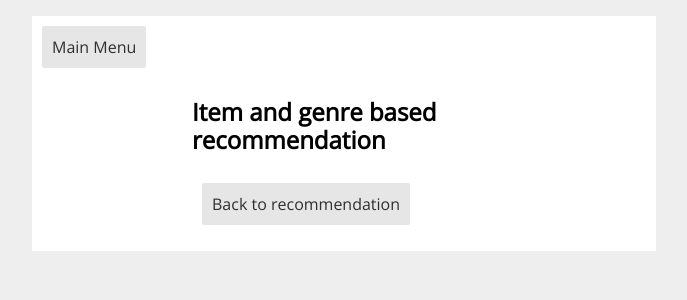
After one commit to robertjankowski/movie-recommendation-system, a Flask app: template templates/movie_genre.html in a window 1280 px wide. The commit adds this page. Shown: the top 300 px of the page, without its empty margins (296-983 px from the left). Run offline with Flask 2, Linux system fonts and the light colour scheme; the template is opened without the code that fills it, so the values that code supplies are empty; parts of the project's set-up code (start-up, migrations or seed data) failed here and were passed over; some libraries are stand-ins or nearby versions.

Commit message:
fix genre recommendation

```diff
--- a/app.py
+++ b/app.py
@@ -13,29 +13,35 @@ def index():
     return render_template('index.html')
 
 
-@app.route('/movie')
+@app.route('/title')
 def recommend_movie_form():
-    return render_template('movie_title_form.html', app=app)
+    return render_template('movie_form.html', app=app)
 
 
-@app.route('/movie', methods=['POST'])
+@app.route('/title', methods=['POST'])
 def recommend_movie():
     movie_title = request.form['movie_title']
     try:
         df = item_based_recom(app.recommender, movie_title).head(10)
     except Exception:
         return render_template('error_title.html')
-    return render_template('movie.html', name='Movie recommendation for {}'.format(movie_title), data=df)
+    return render_template('movie_title.html', name='Movie recommendation for {}'.format(movie_title), data=df)
+
+
+@app.route('/genre')
+def recommend_movie_genre_form():
+    return render_template('movie_form.html', app=app)
 
 
 @app.route('/genre', methods=['POST'])
 def recommend_movie_genre():
     movie_title = request.form['movie_title']
     try:
-        df = item_and_genre_based_recom(item_based_recom(app.recommender, movie_title), app.movies, categories)
+        df = item_and_genre_based_recom(item_based_recom(app.recommender, movie_title), app.movies, categories).head(10)
     except Exception:
         return render_template('error_title.html')
-    return render_template('movie.html', name='Movie and genre recommendation for {}'.format(movie_title), data=df)
+    return render_template('movie_genre.html', name='Movie and genre recommendation for {}'.format(movie_title),
+                           data=df)
 
 
 if __name__ == '__main__':
--- a/requirements.txt
+++ b/requirements.txt
@@ -53,3 +53,4 @@ Werkzeug==0.16.0
 widgetsnbextension==3.5.1
 zipp==0.6.0
 gunicorn
+scikit-learn
--- a/static/styles.css
+++ b/static/styles.css
@@ -1,38 +1,17 @@
 html {
-    font-family: sans-serif;
+    font-family: 'Open Sans', sans-serif;
     background: #eee;
     padding: 1rem;
 }
 
 body {
-    max-width: 960px;
+    max-width: 50%;
     margin: 0 auto;
     background: white;
 }
 
-p {
-    font-size: 20px;
-}
-
-h1 {
-    font-family: serif;
-    color: #377ba8;
-    margin: 1rem 0;
-}
-
 .content {
     padding: 0 10rem 1rem;
-}
-
-.content > header {
-    border-bottom: 1px solid lightgray;
-    display: flex;
-    align-items: flex-end;
-}
-
-.content > header h1 {
-    flex: auto;
-    margin: 1rem 0 0.25rem 0;
 }
 
 .content form {
@@ -43,23 +22,16 @@ h1 {
 
 .content label {
     font-weight: bolder;
-    font-size: 20px;
+    font-size: 1vw;
     margin-bottom: 0.5em;
 }
 
 input[type=text] {
-    padding: 10px;
-    border: 2px solid #ccc;
-    -webkit-border-radius: 5px;
+    padding: 1vw;
     border-radius: 5px;
 }
 
-input[type=text]:focus {
-    border-color: #333;
-}
-
 input[type=submit] {
-    padding: 5px 15px;
     background: #ccc;
     border: 0 none;
     cursor: pointer;
@@ -76,8 +48,8 @@ input[type=submit] {
 .recommend-button:hover {
     background: rgba(67, 37, 49, 0.55);
     letter-spacing: 1px;
-    -webkit-box-shadow: 0px 5px 40px -10px rgba(0, 0, 0, 0.2);
-    -moz-box-shadow: 0px 5px 40px -10px rgba(0, 0, 0, 0.31);
+    -webkit-box-shadow: 0 5px 40px -10px rgba(0, 0, 0, 0.2);
+    -moz-box-shadow: 0 5px 40px -10px rgba(0, 0, 0, 0.31);
     box-shadow: 5px 40px -10px rgba(0, 0, 0, 0.27);
     transition: all 0.4s ease 0s;
 }
--- a/templates/base.html
+++ b/templates/base.html
@@ -6,13 +6,14 @@
     <meta name="viewport" content="width=device-width, initial-scale=1">
     <link rel="stylesheet" href="https://unpkg.com/purecss@1.0.1/build/pure-min.css"
           integrity="sha384-oAOxQR6DkCoMliIh8yFnu25d7Eq/PHS21PClpwjOTeU2jRSq11vu66rf90/cZr47" crossorigin="anonymous">
+    <link href="https://fonts.googleapis.com/css?family=Lato|Open+Sans&display=swap" rel="stylesheet">
     <link rel="stylesheet" href="{{ url_for('static', filename='styles.css') }}">
 </head>
 <body>
 <header>
     <button class="recommend-button pure-button"
-        onclick="window.location.href='{{ url_for( 'index') }}';"> Main Menu
-</button>
+            onclick="window.location.href='{{ url_for( 'index') }}';"> Main Menu
+    </button>
 </header>
 
 <div class="content">
--- a/templates/movie_title_form.html
+++ b/templates/movie_form.html
@@ -5,7 +5,7 @@
 <label for="movie_title">What's your favourite movie?</label>
 <form method="post">
     <input type="text" id="movie-input" name="movie_title" list="movies_title_list">
-    <input type="submit">
+    <input class="recommend-button" type="submit">
 </form>
 
 <datalist id="movies_title_list">
--- /dev/null
+++ b/templates/movie_genre.html
@@ -0,0 +1,13 @@
+{% extends 'base.html' %}
+
+{% block content %}
+
+    <h2>Item and genre based recommendation</h2>
+
+    {{ data.to_html(classes='pure-table pure-table-horizontal') | safe }}
+
+    <button class="recommend-button pure-button"
+            onclick="window.location.href='{{ url_for( 'recommend_movie_genre_form') }}';"> Back to recommendation
+    </button>
+
+{% endblock %}
```
Also changed, not shown: templates/movie.html (deleted, +0 -11 lines), templates/movie_title.html (added, +13 -0 lines).
